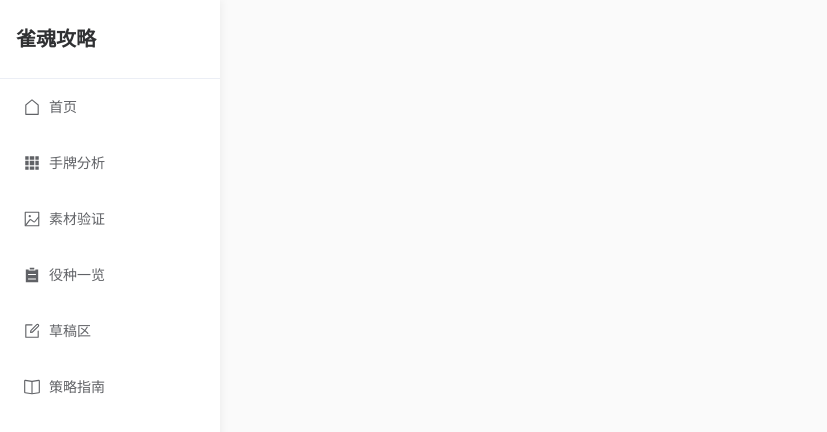
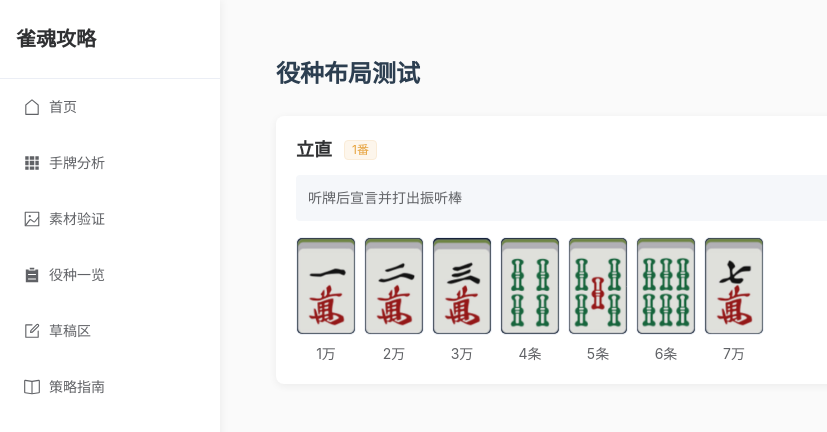
Before and after one commit to ThymeD/learnMajSoul, a Vue app: page /draft/yaku-layout-test in a window 1280 px wide. Shown: the top 432 px of the page, without its empty margins (0-827 px from the left). Built offline with nearby package versions, Linux system fonts and the light colour scheme.

Commit message:
草稿区添加役种布局测试页面

```diff
--- a/src/router/index.ts
+++ b/src/router/index.ts
@@ -42,9 +42,9 @@ const routes: RouteRecordRaw[] = [
     component: () => import('../views/draft/TileTestView.vue')
   },
   {
-    path: '/draft/scroll-test',
-    name: 'scrollTest',
-    component: () => import('../views/draft/ScrollTestView.vue')
+    path: '/draft/yaku-layout-test',
+    name: 'yakuLayoutTest',
+    component: () => import('../views/draft/YakuLayoutTest.vue')
   }
 ]
 
--- a/src/views/DraftView.vue
+++ b/src/views/DraftView.vue
@@ -10,6 +10,10 @@ const goToTileTest = () => {
 const goToScrollTest = () => {
   router.push('/draft/scroll-test')
 }
+
+const goToYakuLayoutTest = () => {
+  router.push('/draft/yaku-layout-test')
+}
 </script>
 
 <template>
@@ -18,6 +22,7 @@ const goToScrollTest = () => {
     <el-space direction="vertical" :size="16">
       <el-button type="primary" @click="goToTileTest">测试 MahjongTile 组件</el-button>
       <el-button type="success" @click="goToScrollTest">测试滚动固定</el-button>
+      <el-button type="warning" @click="goToYakuLayoutTest">测试役种布局</el-button>
     </el-space>
   </div>
 </template>
--- /dev/null
+++ b/src/views/draft/YakuLayoutTest.vue
@@ -0,0 +1,86 @@
+<script setup lang="ts">
+import MahjongTile from '../../components/MahjongTile.vue'
+
+const yakuList = [
+  {
+    id: 'reach',
+    name: '立直',
+    han: 1,
+    tiles: ['w1', 'w2', 'w3', 's4', 's5', 's6', 'w7'],
+    desc: '听牌后宣言并打出振听棒'
+  }
+]
+</script>
+
+<template>
+  <div class="test-page">
+    <h2>役种布局测试</h2>
+    <div
+      v-for="yaku in yakuList"
+      :key="yaku.id"
+      class="yaku-card"
+    >
+      <div class="yaku-top">
+        <span class="yaku-name">{{ yaku.name }}</span>
+        <el-tag type="warning" size="small">{{ yaku.han }}番</el-tag>
+      </div>
+      <div class="yaku-middle">
+        {{ yaku.desc }}
+      </div>
+      <div class="yaku-bottom">
+        <MahjongTile
+          v-for="(tile, index) in yaku.tiles"
+          :key="index"
+          :tile-id="tile"
+          :width="60"
+        />
+      </div>
+    </div>
+  </div>
+</template>
+
+<style scoped>
+.test-page {
+  padding: 24px;
+}
+
+.test-page h2 {
+  margin-bottom: 24px;
+}
+
+.yaku-card {
+  background: #fff;
+  border-radius: 8px;
+  padding: 20px;
+  margin-bottom: 16px;
+  box-shadow: 0 2px 8px rgba(0, 0, 0, 0.06);
+}
+
+.yaku-top {
+  display: flex;
+  align-items: center;
+  gap: 12px;
+  margin-bottom: 12px;
+}
+
+.yaku-name {
+  font-size: 18px;
+  font-weight: 600;
+  color: #303133;
+}
+
+.yaku-middle {
+  font-size: 14px;
+  color: #606266;
+  line-height: 1.6;
+  margin-bottom: 16px;
+  padding: 12px;
+  background: #f5f7fa;
+  border-radius: 4px;
+}
+
+.yaku-bottom {
+  display: flex;
+  gap: 8px;
+}
+</style>
```
